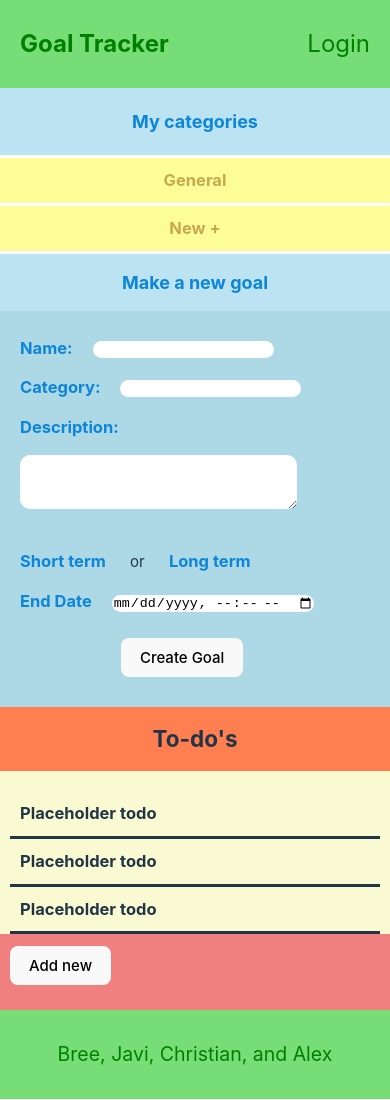
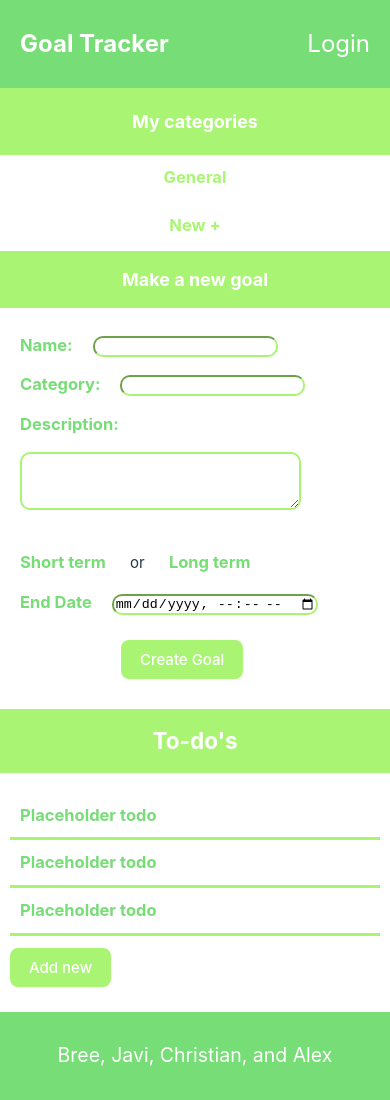
Before and after one commit to BreePrimmer/Goal-Tracker, a React (Vite) app in the folder client/: page / in a window 390 px wide. Built offline with nearby package versions, Linux system fonts and the light colour scheme.

Commit message:
choosing color scheme

```diff
--- a/client/src/index.css
+++ b/client/src/index.css
@@ -88,12 +88,12 @@ button:focus-visible {
     padding: 10px 20px;
   }
   .title {
-    color: green;
+    color: white;
     font-size: 160%;
     font-weight: bold;
   }
   .login {
-    color: green;
+    color: white;
     font-size: 160%;
   }
 
@@ -110,20 +110,20 @@ button:focus-visible {
   }
 
   .category {
-    background-color: #FDFD97;
+    background-color: white;
     padding: 10px;
-    color: #C8A951;
+    color: #a9f573fe;
     font-size: 110%;
     font-weight: bold;
     border-bottom-style: solid;
     border-bottom-color: white;
   }
   #my-category {
-    border-bottom-style: solid;
-    border-bottom-color: white;
+    /* border-bottom-style: solid;
+    border-bottom-color: #77DD76; */
     padding: 15px;
-    background-color: #BBE3F1;
-    color: #0D85D8;
+    background-color: #a9f573fe;
+    color: white;
     font-size: 120%;
     font-weight: bold;
     padding: 20px
@@ -134,10 +134,12 @@ button:focus-visible {
     display: flex;
     justify-content: center;
     padding: 15px;
-    background-color: #BBE3F1;
-    color: #0D85D8;
+    background-color: #a9f573fe;
+    color: white;
     font-size: 120%;
     font-weight: bold;
+    /* border-bottom-style: solid;
+    border-bottom-color: #77DD76; */
   }
   .new-goal-cont {
     padding-top:10px;
@@ -146,14 +148,15 @@ button:focus-visible {
     margin-top: 15px;
   }
   .form-title {
-    color:#0D85D8;
+    color: #77DD76;
     font-size: 110%;
     font-weight: bold;
     margin: 0px 20px;
   }
   .form-input {
-    border-style: hidden;
+    border-width: 2px;
     border-radius: 10px;
+    border-color:#a9f573fe
   }
   #desc-cont {
     display: flex;
@@ -166,7 +169,7 @@ button:focus-visible {
     width: 70%;
   }
   .goal-cont {
-    background-color: lightblue;
+    background-color: white;
     padding-bottom: 15px;
     margin-bottom: -15px;
   }
@@ -174,23 +177,26 @@ button:focus-visible {
     margin-left: 31%;
     margin-top: 25px;
     margin-bottom: 15px;
+    background-color: #a9f573fe;
+    color: white;
   }
 
   /* todos styling */
   .todo-cont {
-    background-color: lightcoral;
+    background-color: white;
     /* height: 300px; */
     padding-bottom: 15px;
   }
   #to-do {
     text-align: center;
     font-size: 150%;
-    background-color: coral;
+    background-color: #a9f573fe;
+    color: white;
     padding: 15px;
     margin-bottom: -15px;
   }
   .to-do-ul {
-    background-color: lightgoldenrodyellow;
+    background-color: white;
     padding: 20px 0px;
     padding-bottom: 0px;
   }
@@ -201,11 +207,15 @@ button:focus-visible {
     font-weight: bold;
     margin: 10px;
     border-bottom-style: solid;
+    border-color: #a9f573fe;
+    color: #77DD76;
   }
   #to-do-btn {
     margin-left: 10px;
     margin-top: -3px;
     margin-bottom: 10px;
+    background-color:#a9f573fe;
+    color: white;
   }
 
   /* --------------------------------- */
@@ -263,7 +273,7 @@ button:focus-visible {
     background-color: #77DD76;
     padding: 10px;
     text-align: center;
-    color: green;
+    color: white;
     font-size: 130%;
     bottom: 0;
   }
```
